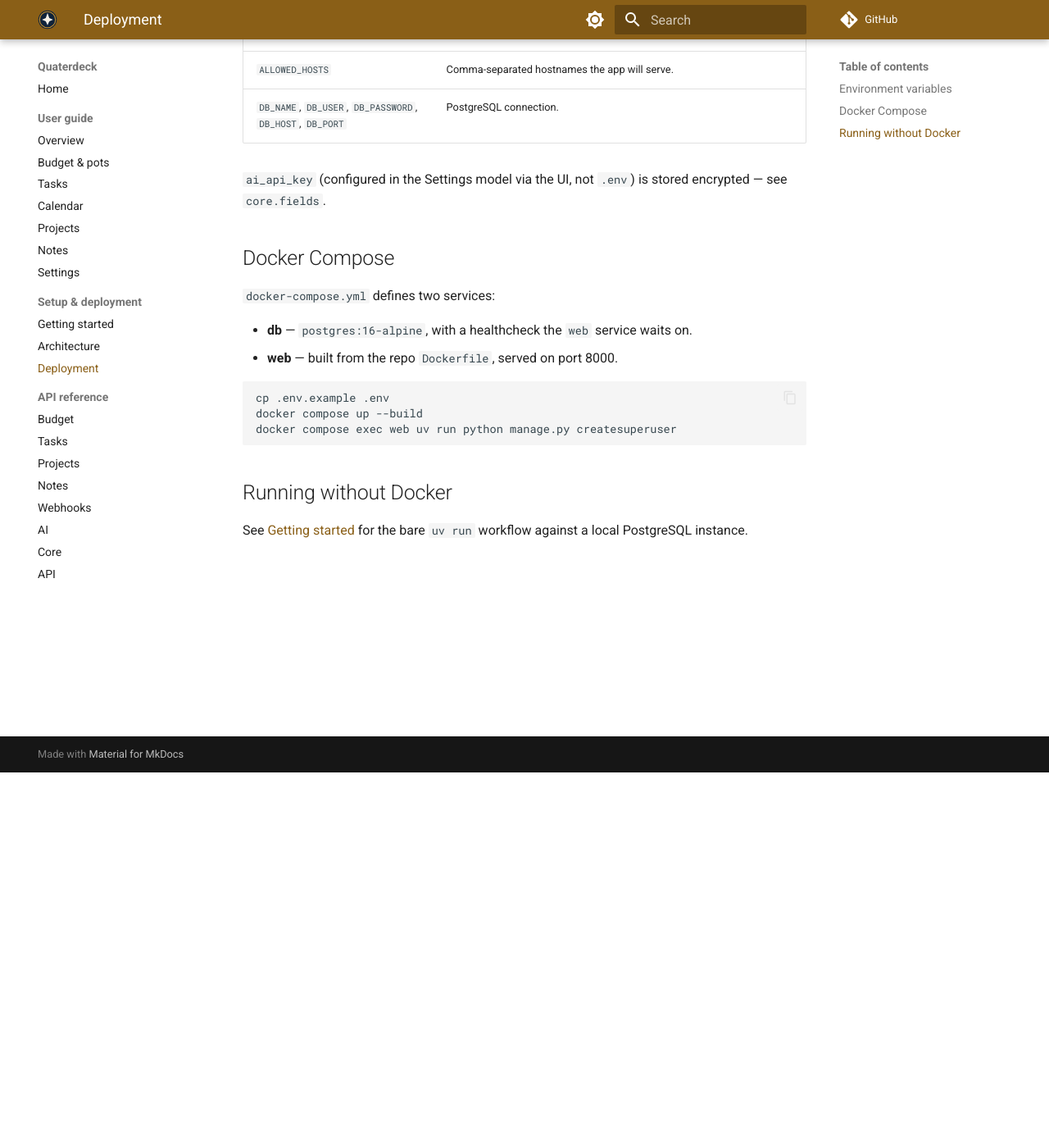
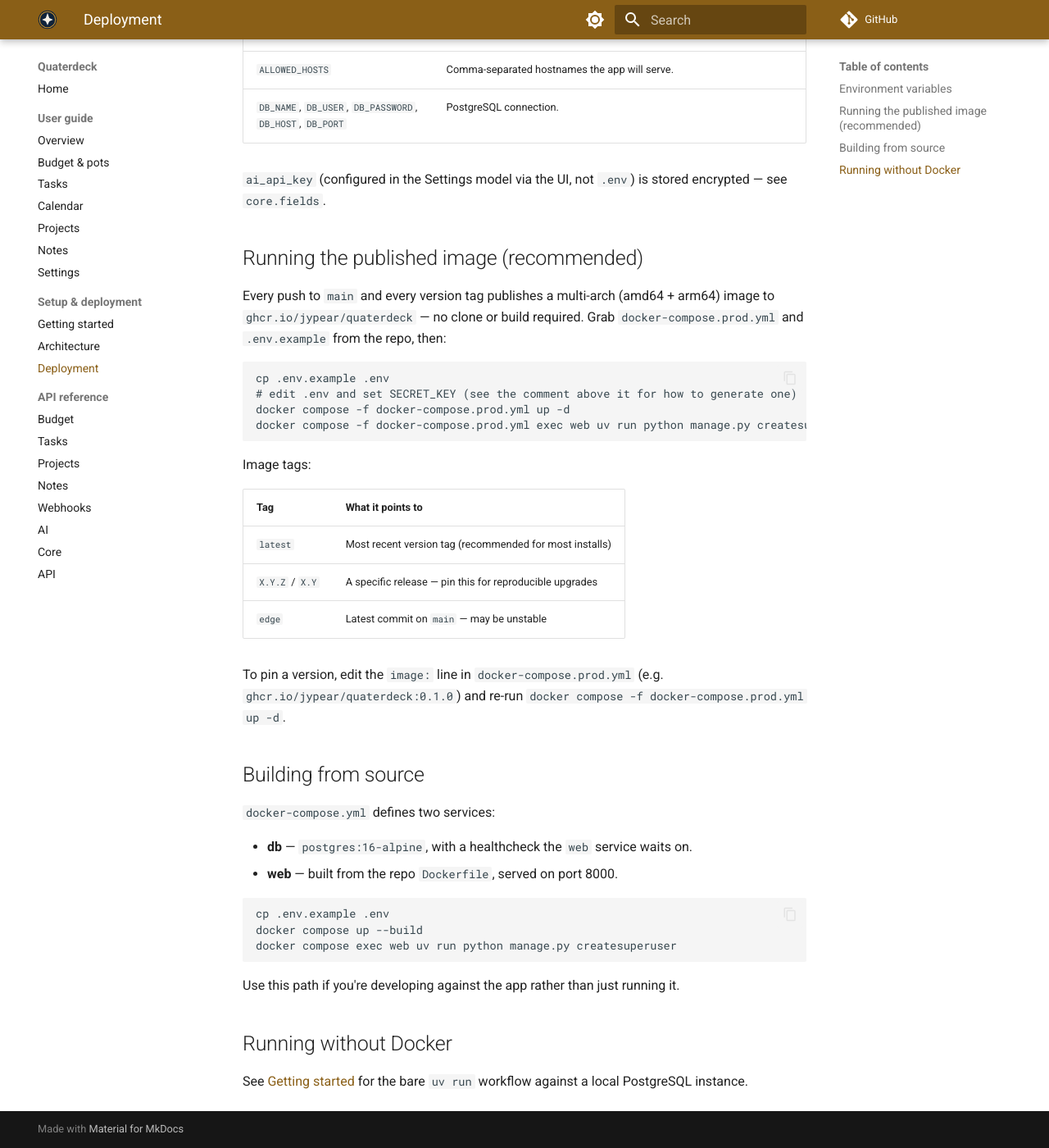
Before and after one commit to Jypear/quaterdeck, an MkDocs documentation site: the page built from docs/guides/deployment.md, in a window 1280 px wide and 1400 px high, scrolled down 458 px. Shown: the whole window at 82% size. Built offline with MkDocs 1.6.1 and Material for MkDocs 9.7.7, drawn with Linux system fonts in a browser that asks for light colours; comment, search, counter and statistics services are not loaded.

Commit message:
Add GHCR image publishing so users can pull instead of build
  - .github/workflows/docker.yml — new workflow: builds the existing Dockerfile and pushes multi-arch (amd64+arm64) images to GHCR on main (:edge) and version tags (:X.Y.Z, :X.Y,
  :latest), using the built-in GITHUB_TOKEN.
  - docker-compose.prod.yml — new pull-based compose file referencing the published image, for users who just want to run the app without cloning/building.
  - docs/guides/deployment.md — documents the pull-based flow first (recommended path), keeps build-from-source as a secondary "Building from source" section, and explains the
  latest/X.Y.Z/edge tag scheme.
  - README.md — Quick start now leads with downloading docker-compose.prod.yml and pulling the image; the clone-and-build flow moved to its own "Building from source" subsection.

````diff
--- a/docs/guides/deployment.md
+++ b/docs/guides/deployment.md
@@ -17,7 +17,32 @@
 `ai_api_key` (configured in the Settings model via the UI, not `.env`) is stored
 encrypted — see `core.fields`.
 
-## Docker Compose
+## Running the published image (recommended)
+
+Every push to `main` and every version tag publishes a multi-arch (amd64 + arm64) image
+to `ghcr.io/jypear/quaterdeck` — no clone or build required. Grab `docker-compose.prod.yml`
+and `.env.example` from the repo, then:
+
+```bash
+cp .env.example .env
+# edit .env and set SECRET_KEY (see the comment above it for how to generate one)
+docker compose -f docker-compose.prod.yml up -d
+docker compose -f docker-compose.prod.yml exec web uv run python manage.py createsuperuser
+```
+
+Image tags:
+
+| Tag | What it points to |
+|---|---|
+| `latest` | Most recent version tag (recommended for most installs) |
+| `X.Y.Z` / `X.Y` | A specific release — pin this for reproducible upgrades |
+| `edge` | Latest commit on `main` — may be unstable |
+
+To pin a version, edit the `image:` line in `docker-compose.prod.yml` (e.g.
+`ghcr.io/jypear/quaterdeck:0.1.0`) and re-run `docker compose -f docker-compose.prod.yml
+up -d`.
+
+## Building from source
 
 `docker-compose.yml` defines two services:
 
@@ -30,6 +55,8 @@
 docker compose exec web uv run python manage.py createsuperuser
 ```
 
+Use this path if you're developing against the app rather than just running it.
+
 ## Running without Docker
 
 See [Getting started](getting-started.md#local-development-no-docker) for the bare
````
Also changed, not shown: README.md (+18 -2 lines), docker-compose.prod.yml (added, +28 -0 lines), 1 other file.
